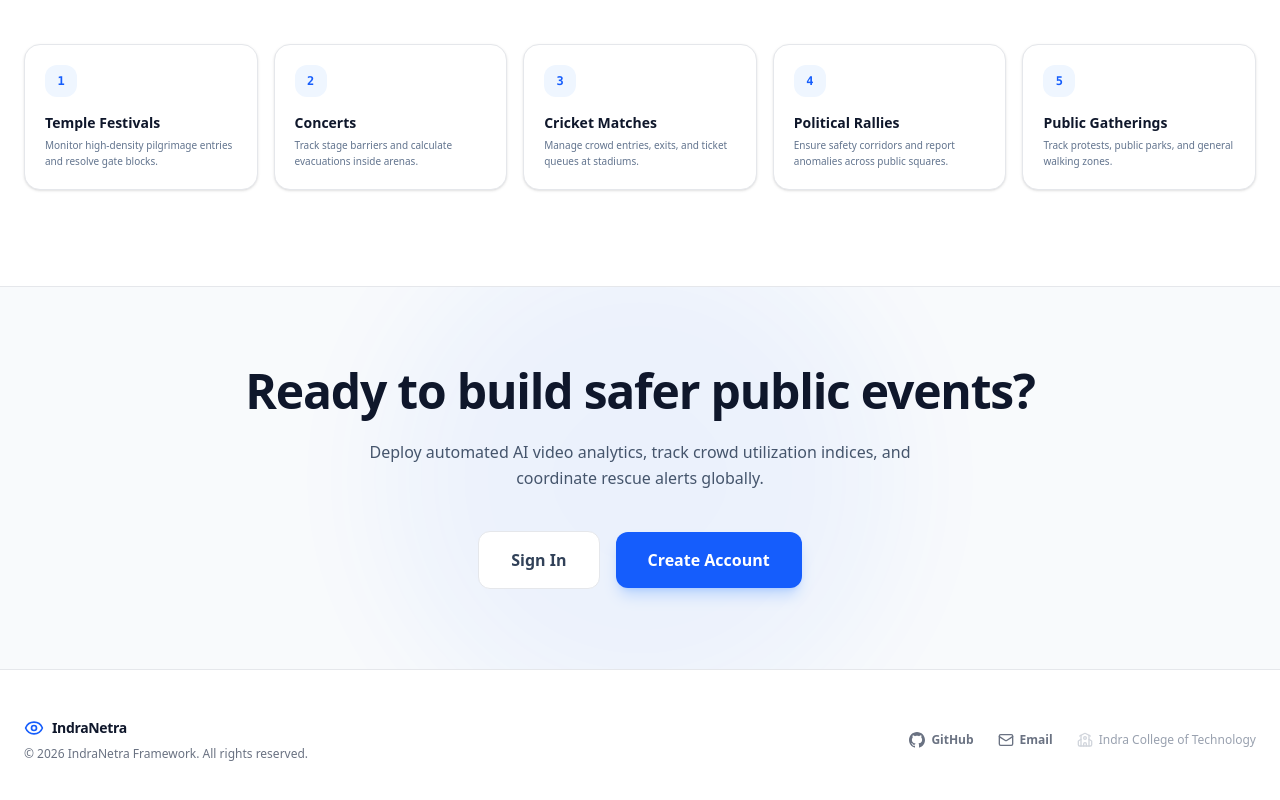
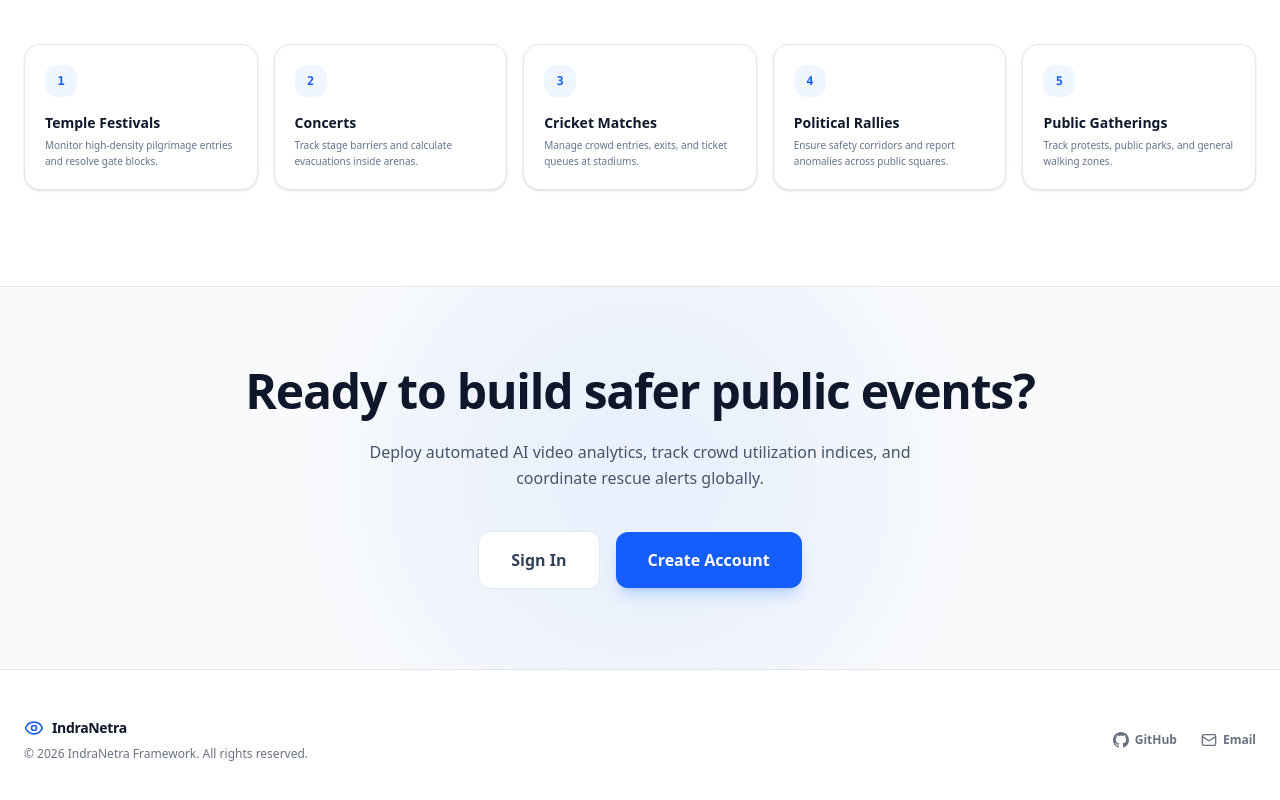
Before and after one commit to shreyass0709/IndraNetra, a Next.js app in the folder frontend/: page / in a window 1280 px wide. Shown: the part 4309-5109 px from the top of the page. Built offline with nearby package versions, Linux system fonts and the light colour scheme.

Commit message:
Remove Indra College of Technology from homepage footer

```diff
--- a/frontend/app/page.tsx
+++ b/frontend/app/page.tsx
@@ -617,9 +617,6 @@ export default function LandingPage() {
             >
               <Mail className="w-4 h-4" /> Email
             </a>
-            <span className="flex items-center gap-1.5 text-gray-400 font-medium">
-              <School className="w-4 h-4 text-gray-300" /> Indra College of Technology
-            </span>
           </div>
 
         </div>
```
